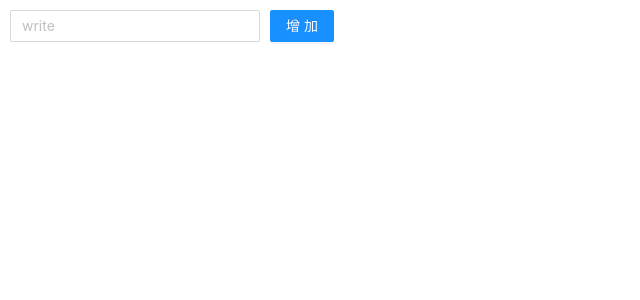
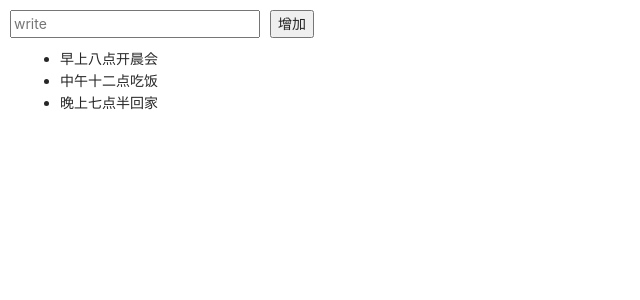
Before and after one commit to Liiukenan/studyReact, a React (Create React App) app: page / in a window 1280 px wide. Shown: the top 300 px of the page, without its empty margins (0-640 px from the left). Built offline with nearby package versions, Linux system fonts and the light colour scheme.

Commit message:
redux学习

```diff
--- a/src/components/TodoList.js
+++ b/src/components/TodoList.js
@@ -1,16 +1,26 @@
 import React, { Component } from 'react'
 import 'antd/dist/antd.css'
-import{Input,Button} from 'antd'
+// import{Input,Button} from 'antd'
 const data=[
-
+    '早上八点开晨会',
+    '中午十二点吃饭',
+    '晚上七点半回家'
 ]
 class TodoList extends Component {
     render() {
+        let list=data.map((number)=><li key={number}>{number}</li>);
         return (
             <div style={{margin:'10px'}}>
                <div>
-                   <Input placeholder="write"  style={{width:'250px'}}/>
-                   <Button type="primary" style={{marginLeft:'10px'}}>增加</Button>
+                   <input placeholder="write"  style={{width:'250px'}}/>
+                   <button type="primary" style={{marginLeft:'10px'}}>增加</button>
+               </div>
+               <div style={{margin:'10px'}}>
+                <ul>
+                    {list}
+                </ul>
+
+
                </div>
             </div>
         );
```
Also changed, not shown: 1 other file (tests, documents, lock files or other folders).
